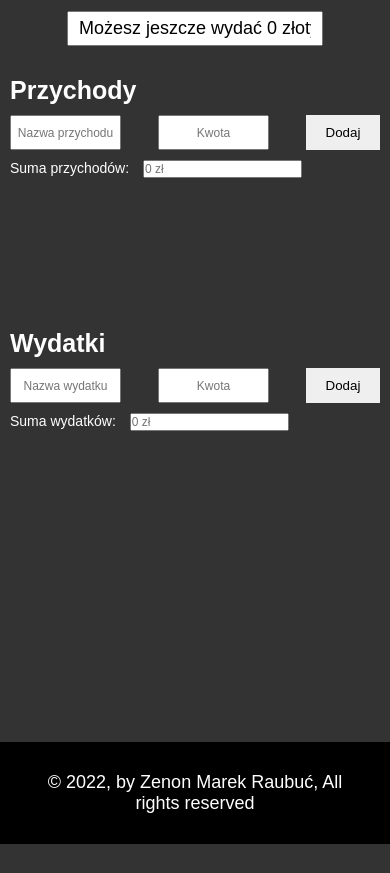
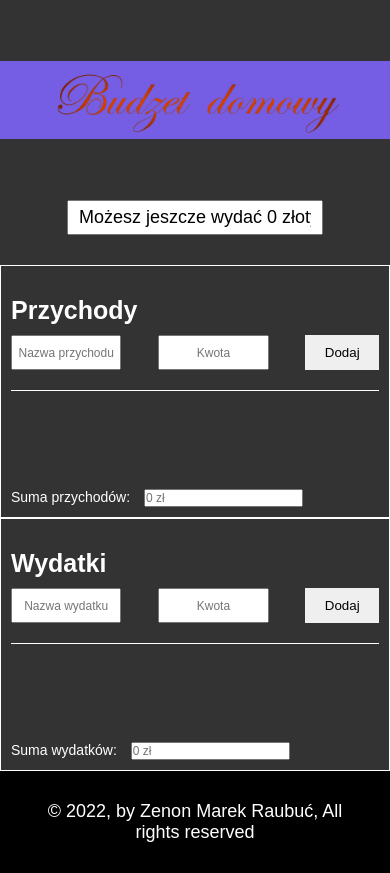
Before and after one commit to marcocollander/final-project-1-js, a plain HTML site: page index.html in a window 390 px wide. Before the commit the page ends 844 px from the top, so only its background shows below. Drawn offline with Linux system fonts and the light colour scheme.

Commit message:
Update styles mobile

```diff
--- a/index.html
+++ b/index.html
@@ -10,10 +10,10 @@
 </head>
 
 <body>
+
   <div class="wrraper">
-    <header class="header">
+   <header class="header">
       <div class="header__logo">
-        <img src="" alt="" class="header__logo-img" />
       </div>
 
       <aside class="header__message">
--- a/sass/_footer.scss
+++ b/sass/_footer.scss
@@ -1,7 +1,4 @@
 .footer {
-  position: fixed;
-  bottom: 0;
-  left: 0;
   width: 100%;
   padding: 30px;
   text-align: center;
--- a/sass/_header.scss
+++ b/sass/_header.scss
@@ -4,10 +4,23 @@
   justify-content: center;
   align-items: center;
 
+  &__logo{
+    width: 100%;
+    height: 200px;
+    background-image: url('../images/logo-start.png');
+    background-size: contain;
+    background-position: center center;
+    background-repeat: no-repeat;
+  }
+
   &__message {
+    margin-bottom: 30px;
     &-input {
       padding: 5px 10px;
       font-size: 1.8rem;
     }
   }
+
+
+
 }
--- a/sass/_home.scss
+++ b/sass/_home.scss
@@ -7,16 +7,20 @@
 
 .income,
 .expenses {
+  position: relative;
+  display: flex;
+  flex-direction: column;
+  justify-content: space-between;
   min-height: 30vh;
   padding: 10px;
+  border: 1px solid #fff;
 }
 
 .income {
-  display: flex;
-  flex-direction: column;
-
   &__header {
     margin: 10px 0;
+    border-bottom: 1px solid #fff;
+    padding-bottom: 20px;
   }
 
   &__heading {
@@ -54,12 +58,19 @@
     font-size: 1.2rem;
     text-align: center;
   }
+
+  &__saldo {
+    position: absolute;
+    bottom: 0;
+    left: 0;
+  }
 }
 
 .expenses {
-  padding-top: 20px;
   &__header {
     margin: 10px 0;
+    padding-bottom: 20px;
+    border-bottom: 1px solid #fff;
   }
 
   &__heading {
```
Also changed, not shown: css/main.css, images/logo-four.png (added), images/logo-one.png (added), images/logo-start.png (added), images/logo-three.png (added), images/logo-two.png (added), images/logo.png (added), 1 other file.
